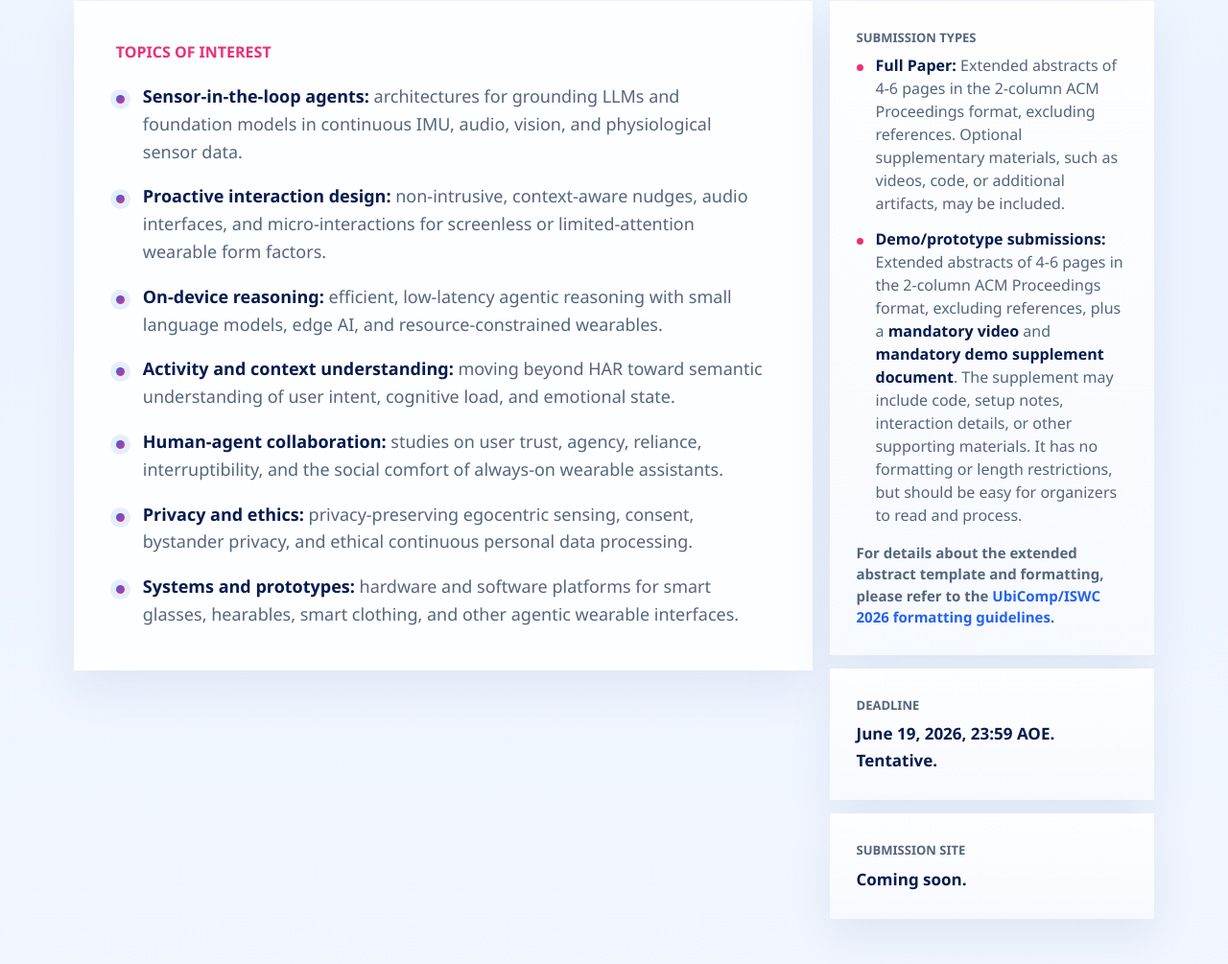
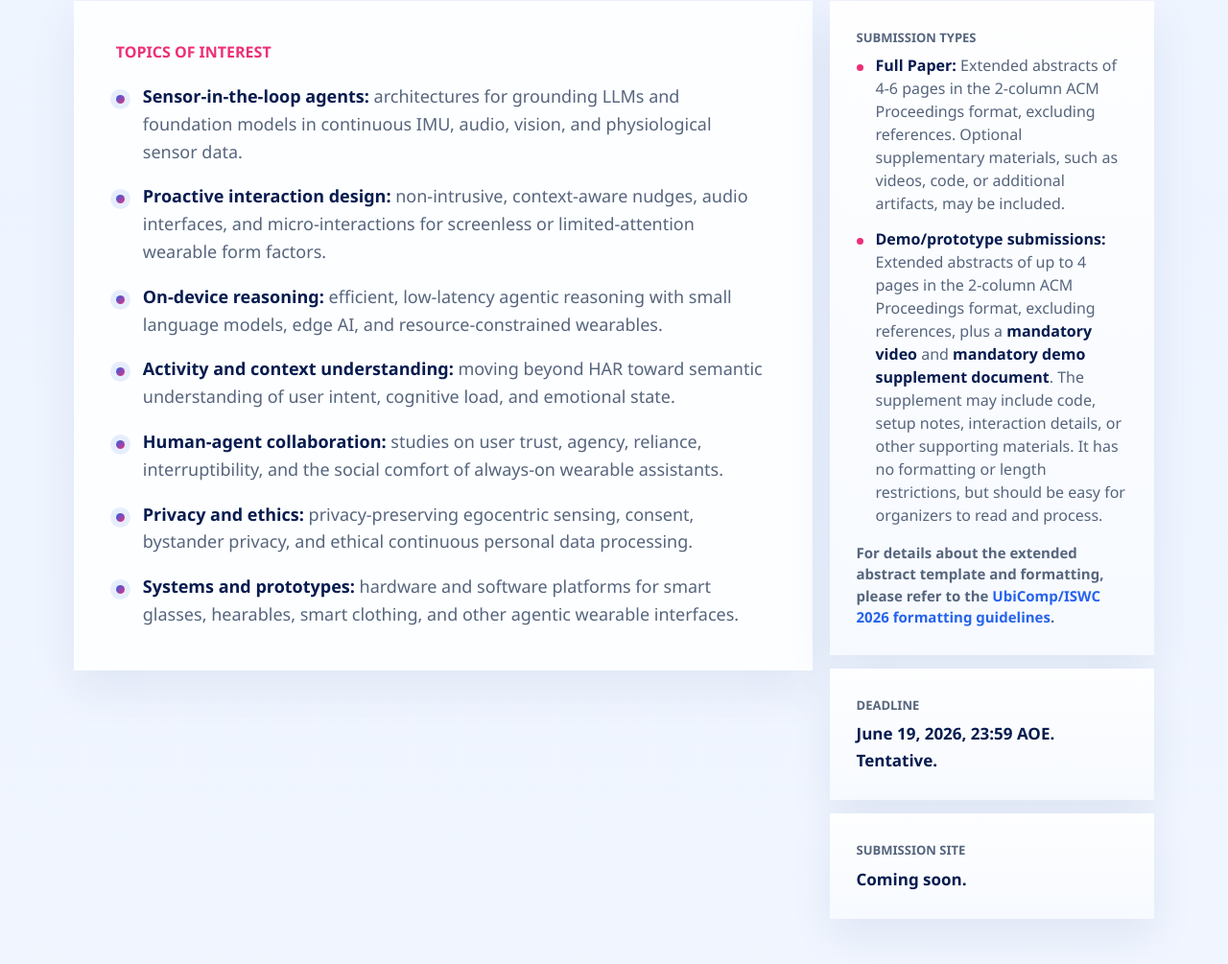
Before and after one commit to WearAgent/WearAgent.github.io, a plain HTML site: page index.html in a window 1280 px wide. Shown: the part 2283-3288 px from the top of the page at 96% size. Drawn offline with Linux system fonts and the light colour scheme.

Commit message:
Update demo submission page limit

```diff
--- a/index.html
+++ b/index.html
@@ -130,7 +130,7 @@
               <span class="label">Submission Types</span>
               <ul class="submission-types">
                 <li><strong>Full Paper:</strong> Extended abstracts of 4-6 pages in the 2-column ACM Proceedings format, excluding references. Optional supplementary materials, such as videos, code, or additional artifacts, may be included.</li>
-                <li><strong>Demo/prototype submissions:</strong> Extended abstracts of 4-6 pages in the 2-column ACM Proceedings format, excluding references, plus a <strong>mandatory video</strong> and <strong>mandatory demo supplement document</strong>. The supplement may include code, setup notes, interaction details, or other supporting materials. It has no formatting or length restrictions, but should be easy for organizers to read and process.</li>
+                <li><strong>Demo/prototype submissions:</strong> Extended abstracts of up to 4 pages in the 2-column ACM Proceedings format, excluding references, plus a <strong>mandatory video</strong> and <strong>mandatory demo supplement document</strong>. The supplement may include code, setup notes, interaction details, or other supporting materials. It has no formatting or length restrictions, but should be easy for organizers to read and process.</li>
               </ul>
               <p class="format-note">
                 For details about the extended abstract template and formatting, please refer to the
```
